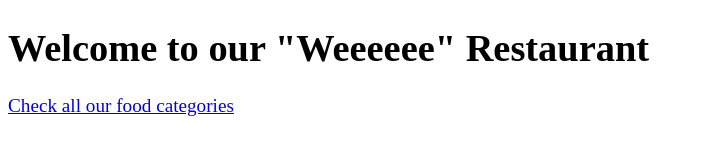
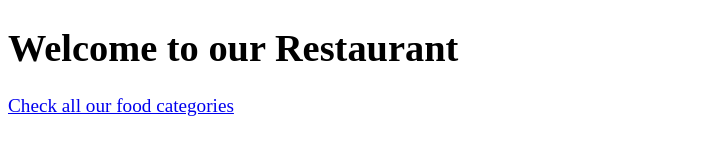
Before and after one commit to sirmajidtahir/courseraProjects, a plain HTML site: page module4-Assignment-solution/index.html in a window 1280 px wide. Shown: the whole page, without its empty margins (0-704 px from the left). Drawn offline with Linux system fonts and the light colour scheme.

Commit message:
module soltion

```diff
--- a/module4-Assignment-solution/index.html
+++ b/module4-Assignment-solution/index.html
@@ -6,7 +6,7 @@
     <title>Restaurant Menu</title>
   </head>
   <body>
-    <h1>Welcome to our "Weeeeee" Restaurant</h1>
+    <h1>Welcome to our Restaurant</h1>
 
     <ui-view></ui-view>
 
```
